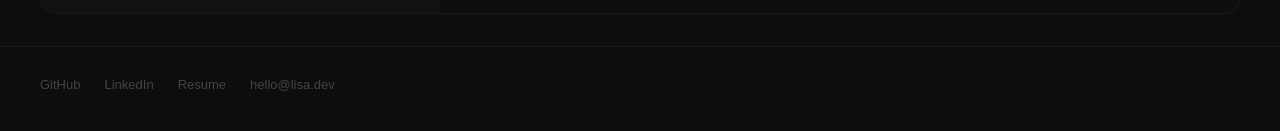
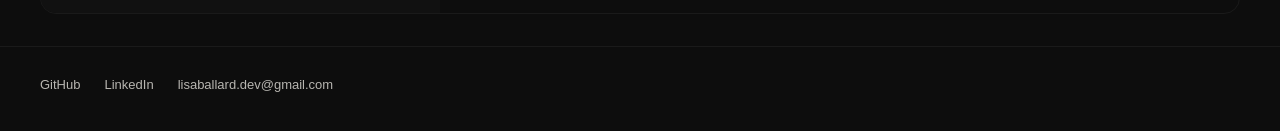
Before and after one commit to basilleaf/lisaballard.dev, a Next.js app: page / in a window 1280 px wide. Shown: the part 1630-1761 px from the top of the page. Built offline with nearby package versions, Linux system fonts and the light colour scheme.

Commit message:
fix footer links

```diff
--- a/components/ProjectsGrid.tsx
+++ b/components/ProjectsGrid.tsx
@@ -22,9 +22,7 @@ export default function ProjectsGrid() {
   };
 
   const selectedIndex = selectedProject
-    ? projects.findIndex(
-        (p) => projectSlug(p) === projectSlug(selectedProject),
-      )
+    ? projects.findIndex((p) => projectSlug(p) === projectSlug(selectedProject))
     : -1;
 
   const goToProjectAt = (index: number) => {
@@ -89,15 +87,21 @@ export default function ProjectsGrid() {
       {/* Footer */}
       <footer className="flex gap-6 px-10 mt-8 pt-7 border-t border-[#1a1a1a] flex-wrap">
         {[
-          { label: "GitHub", href: "https://github.com/yourusername" },
-          { label: "LinkedIn", href: "https://linkedin.com/in/yourusername" },
-          { label: "Resume", href: "/resume.pdf" },
-          { label: "hello@lisa.dev", href: "mailto:hello@lisa.dev" },
+          { label: "GitHub", href: "https://github.com/basilleaf" },
+          {
+            label: "LinkedIn",
+            href: "https://www.linkedin.com/in/lisaballard42/",
+          },
+          // { label: "Resume", href: "/resume.pdf" },
+          {
+            label: "lisaballard.dev@gmail.com",
+            href: "mailto:lisaballard.dev@gmail.com",
+          },
         ].map((link) => (
           <a
             key={link.label}
             href={link.href}
-            className="text-[13px] text-[#444] hover:text-[#F0EDE6] transition-colors duration-150"
+            className="text-[13px] text-[#b8b6b1] hover:text-[#F0EDE6] transition-colors duration-150"
           >
             {link.label}
           </a>
```
